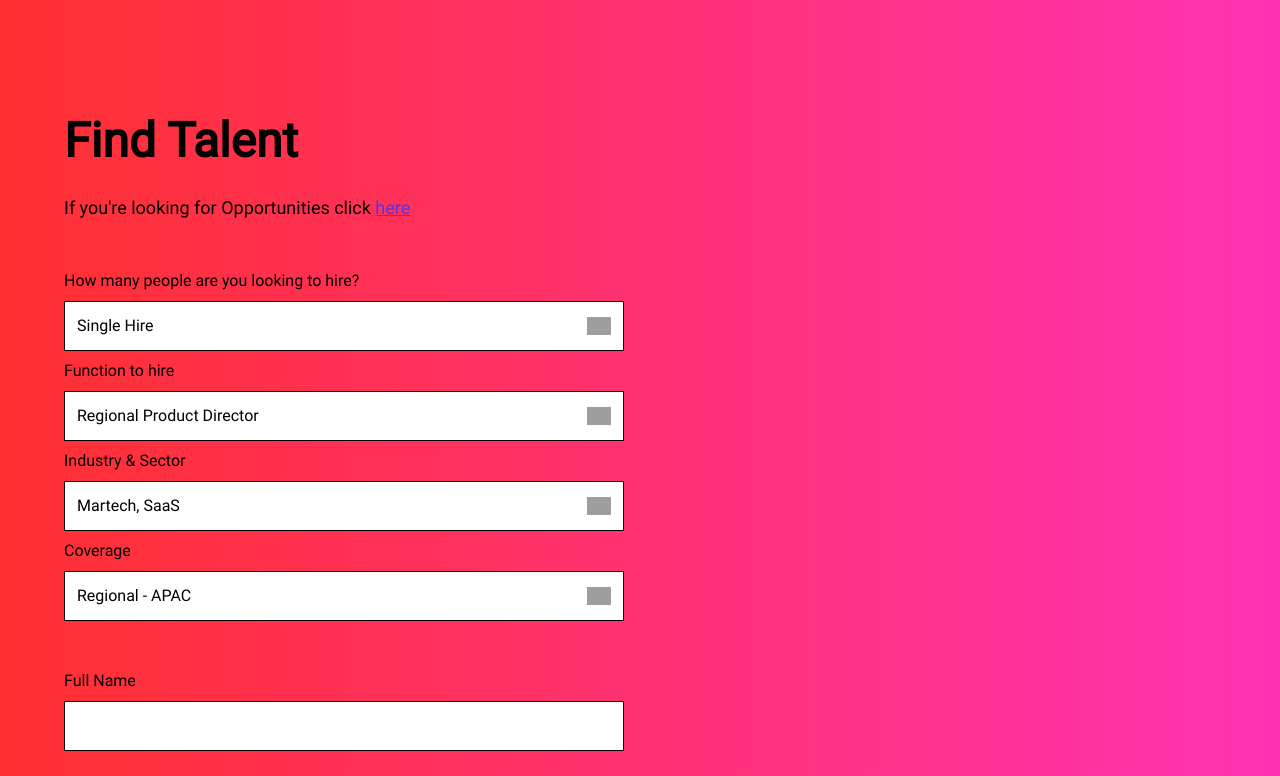
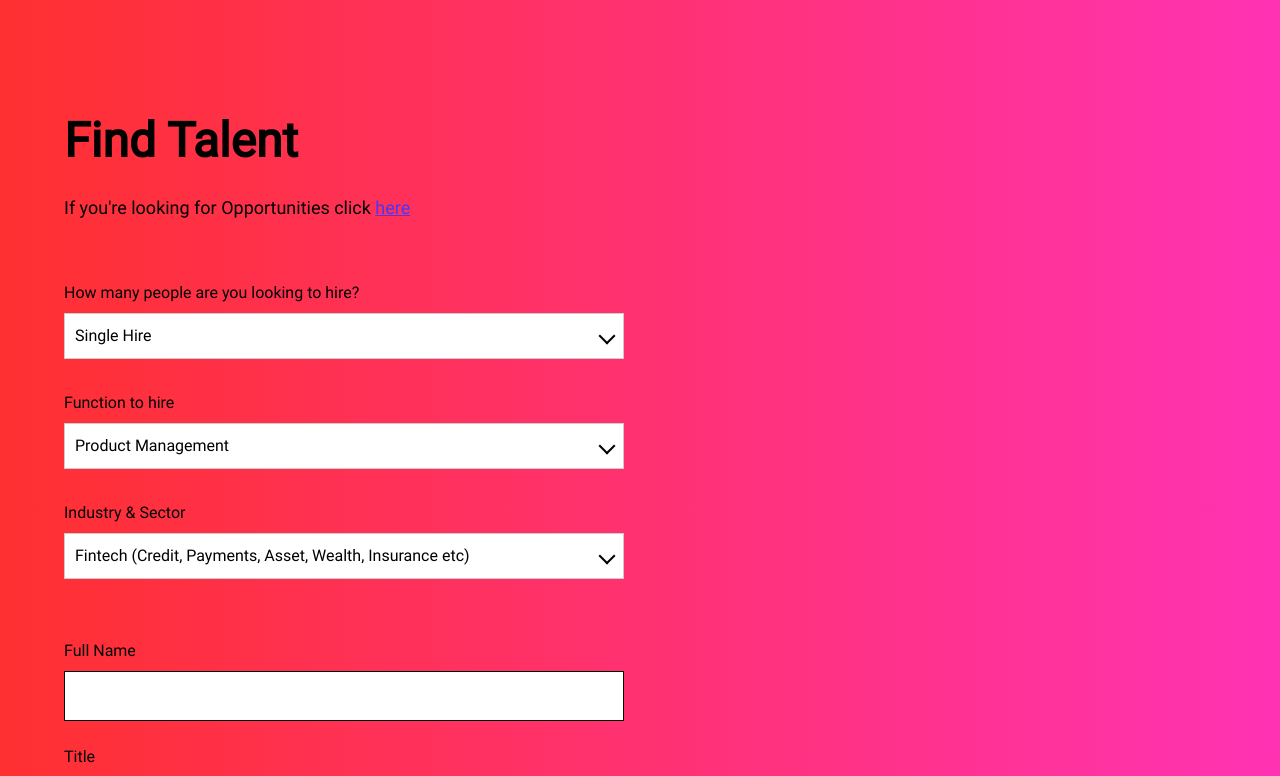
Before and after one commit to yogi-mahtani/yogi-mahtani, a Next.js app: page /contact-us in a window 1280 px wide. Shown: the top 776 px of the page. Built offline with nearby package versions, Linux system fonts and the light colour scheme; grey boxes are pictures that could not be loaded.

Commit message:
adding new commit for select component

```diff
--- a/src/app/components/ContactUs/components/FormField.tsx
+++ b/src/app/components/ContactUs/components/FormField.tsx
@@ -1,42 +1,35 @@
 import styled from 'styled-components';
+
+import Select from '@/app/ui-kit/Select';
 import { FormFieldProps } from '../types';
 
-export const FormField = ({ label, value, icon }: FormFieldProps) => (
-  <FieldWrapper>
-    <FieldLabel>{label}</FieldLabel>
-    <SelectOption>
-      <OptionText>{value}</OptionText>
-      {icon && <OptionIcon loading="lazy" src={icon} alt="" />}
-    </SelectOption>
-  </FieldWrapper>
-);
+export const FormField = ({
+  label,
+  options,
+  value,
+  setSelectedValue,
+}: FormFieldProps) => {
+  return (
+    <FieldWrapper>
+      <SelectOption>
+        <Select
+          label={label}
+          value={value}
+          options={options}
+          onChange={setSelectedValue}
+        />
+      </SelectOption>
+    </FieldWrapper>
+  );
+};
 
 const FieldWrapper = styled.div`
   margin-top: 8px;
   width: 100%;
 `;
 
-const FieldLabel = styled.label`
-  display: block;
-  margin-bottom: 8px;
-  font-size: 16px;
-`;
-
 const SelectOption = styled.div`
-  background-color: #fff;
   display: flex;
   align-items: center;
-  gap: 16px;
-  padding: 12px;
-  border: 1px solid #000;
+  padding: 12px 0;
 `;
-
-const OptionText = styled.span`
-  flex: 1;
-`;
-
-const OptionIcon = styled.img`
-  aspect-ratio: 1;
-  object-fit: contain;
-  width: 24px;
-`;
--- /dev/null
+++ b/src/app/components/ContactUs/constants.ts
@@ -0,0 +1,44 @@
+const desiredHires = [
+  { label: 'Single Hire', value: 'single_hire' },
+  { label: 'Multiple Hires', value: 'multiple_hires' },
+];
+
+const roles = [
+  { label: 'Product Management', value: 'product_management' },
+  { label: 'Engineering', value: 'engineering' },
+  { label: 'Marketing', value: 'marketing' },
+  { label: 'Design', value: 'design' },
+  { label: 'Operations', value: 'operations' },
+  { label: 'Commercial', value: 'commercial' },
+  { label: 'Executives/Leadership', value: 'executives_leadership' },
+  { label: 'Others', value: 'others' },
+];
+
+const sectors = [
+  {
+    label: 'Fintech (Credit, Payments, Asset, Wealth, Insurance etc)',
+    value: 'fintech',
+  },
+  { label: 'Martech', value: 'martech' },
+  { label: 'Adtech', value: 'adtech' },
+  { label: 'GreenTech', value: 'greentech' },
+  { label: 'Retail', value: 'retail' },
+  { label: 'Banking', value: 'banking' },
+  {
+    label: 'Developer Experience (Developer Plugins & Tools)',
+    value: 'developer_experience',
+  },
+  {
+    label: 'Design Experience (Design plugins & Tools)',
+    value: 'design_experience',
+  },
+  { label: 'SaaS', value: 'saas' },
+  { label: 'Marketplace', value: 'marketplace' },
+  { label: 'Ecommerce', value: 'ecommerce' },
+  { label: 'Gaming', value: 'gaming' },
+  { label: 'Social', value: 'social' },
+  { label: 'Logistics', value: 'logistics' },
+  { label: 'Others', value: 'others' },
+];
+
+export { desiredHires, roles, sectors };
--- a/src/app/components/ContactUs/index.tsx
+++ b/src/app/components/ContactUs/index.tsx
@@ -4,31 +4,33 @@ import React, { useState } from 'react';
 import styled from 'styled-components';
 import { FormField } from './components/FormField';
 import { InputField } from './components/InputField';
+import { desiredHires, roles, sectors } from './constants';
 
 export const TalentFinderForm: React.FC = () => {
   const [message, setMessage] = useState('');
   const [selectedFile, setSelectedFile] = useState<File | null>(null);
+  const [selectedHire, setSelectedHire] = useState('product_management');
+  const [selectedRole, setSelectedRole] = useState('single_hire');
+  const [selectedSector, setSelectedSector] = useState('fintech');
 
   const formFields = [
     {
       label: 'How many people are you looking to hire?',
-      value: 'Single Hire',
-      icon: 'https://cdn.builder.io/api/v1/image/assets/TEMP/87950a9fde00863eb7ee89ab9986f71980c5f628dbd06e23029107555b815be7?placeholderIfAbsent=true&apiKey=b5281f63547d473f986bbfa9529ea7d1',
+      value: selectedRole,
+      options: desiredHires,
+      onChange: (value: string) => setSelectedHire(value),
     },
     {
       label: 'Function to hire',
-      value: 'Regional Product Director',
-      icon: 'https://cdn.builder.io/api/v1/image/assets/TEMP/87950a9fde00863eb7ee89ab9986f71980c5f628dbd06e23029107555b815be7?placeholderIfAbsent=true&apiKey=b5281f63547d473f986bbfa9529ea7d1',
+      value: selectedHire,
+      options: roles,
+      onChange: (value: string) => setSelectedRole(value),
     },
     {
       label: 'Industry & Sector',
-      value: 'Martech, SaaS',
-      icon: 'https://cdn.builder.io/api/v1/image/assets/TEMP/87950a9fde00863eb7ee89ab9986f71980c5f628dbd06e23029107555b815be7?placeholderIfAbsent=true&apiKey=b5281f63547d473f986bbfa9529ea7d1',
-    },
-    {
-      label: 'Coverage',
-      value: 'Regional - APAC',
-      icon: 'https://cdn.builder.io/api/v1/image/assets/TEMP/87950a9fde00863eb7ee89ab9986f71980c5f628dbd06e23029107555b815be7?placeholderIfAbsent=true&apiKey=b5281f63547d473f986bbfa9529ea7d1',
+      value: selectedSector,
+      options: sectors,
+      onChange: (value: string) => setSelectedSector(value),
     },
   ];
 
@@ -63,7 +65,9 @@ export const TalentFinderForm: React.FC = () => {
                 key={index}
                 label={field.label}
                 value={field.value}
-                icon={field.icon}
+                options={field.options}
+                setSelectedValue={field.onChange}
+                icon={true}
               />
             ))}
           </FormSection>
--- a/src/app/components/ContactUs/types.ts
+++ b/src/app/components/ContactUs/types.ts
@@ -6,7 +6,9 @@ export interface SelectOptionProps {
 export interface FormFieldProps {
   label: string;
   value: string;
-  icon?: string;
+  icon?: boolean;
+  options: { label: string; value: string }[];
+  setSelectedValue: (value: string) => void;
 }
 
 export interface InputFieldProps {
--- /dev/null
+++ b/src/app/ui-kit/Select/index.tsx
@@ -0,0 +1,106 @@
+import React, { useState } from 'react';
+import styled from 'styled-components';
+
+interface SelectProps {
+  label: string;
+  value: string;
+  options: { label: string; value: string }[];
+  onChange: (value: string) => void;
+}
+
+const Select = ({ label, value, options, onChange }: SelectProps) => {
+  const [isOpen, setIsOpen] = useState(false);
+
+  const handleSelect = (selectedValue: string) => {
+    onChange(selectedValue);
+    setIsOpen(false);
+  };
+
+  return (
+    <SelectWrapper>
+      <FieldLabel>{label}</FieldLabel>
+      <DropdownWrapper>
+        <SelectedValue onClick={() => setIsOpen(!isOpen)}>
+          {options.find((option) => option.value === value)?.label ||
+            'Select an option'}
+          <ArrowIcon isOpen={isOpen} />
+        </SelectedValue>
+        {isOpen && (
+          <DropdownList>
+            {options.map((option) => (
+              <DropdownItem
+                key={option.value}
+                onClick={() => handleSelect(option.value)}
+              >
+                {option.label}
+              </DropdownItem>
+            ))}
+          </DropdownList>
+        )}
+      </DropdownWrapper>
+    </SelectWrapper>
+  );
+};
+
+// Styled Components for the Select component
+const SelectWrapper = styled.div`
+  width: 100%;
+  max-width: 560px;
+`;
+
+const FieldLabel = styled.label`
+  display: block;
+  font-size: 16px;
+  margin-bottom: 8px;
+`;
+
+const DropdownWrapper = styled.div`
+  position: relative;
+`;
+
+const SelectedValue = styled.div`
+  background-color: #fff;
+  border: 1px solid #ccc;
+  padding: 10px;
+  display: flex;
+  justify-content: space-between;
+  align-items: center;
+  cursor: pointer;
+  font-size: 16px;
+`;
+
+const ArrowIcon = styled.span<{ isOpen: boolean }>`
+  display: inline-block;
+  width: 12px;
+  height: 12px;
+  border-left: 2px solid #000;
+  border-bottom: 2px solid #000;
+  transform: ${(props) => (props.isOpen ? 'rotate(135deg)' : 'rotate(-45deg)')};
+  transition: transform 0.2s ease;
+`;
+
+const DropdownList = styled.ul`
+  position: absolute;
+  top: 100%;
+  left: 0;
+  right: 0;
+  background-color: #fff;
+  border: 1px solid #ccc;
+  max-height: 200px;
+  overflow-y: auto;
+  margin: 0;
+  padding: 0;
+  list-style: none;
+  z-index: 10;
+`;
+
+const DropdownItem = styled.li`
+  padding: 10px;
+  font-size: 16px;
+  cursor: pointer;
+  &:hover {
+    background-color: #f0f0f0;
+  }
+`;
+
+export default Select;
```
Also changed, not shown: public/icons/arrow-down.svg (added).
